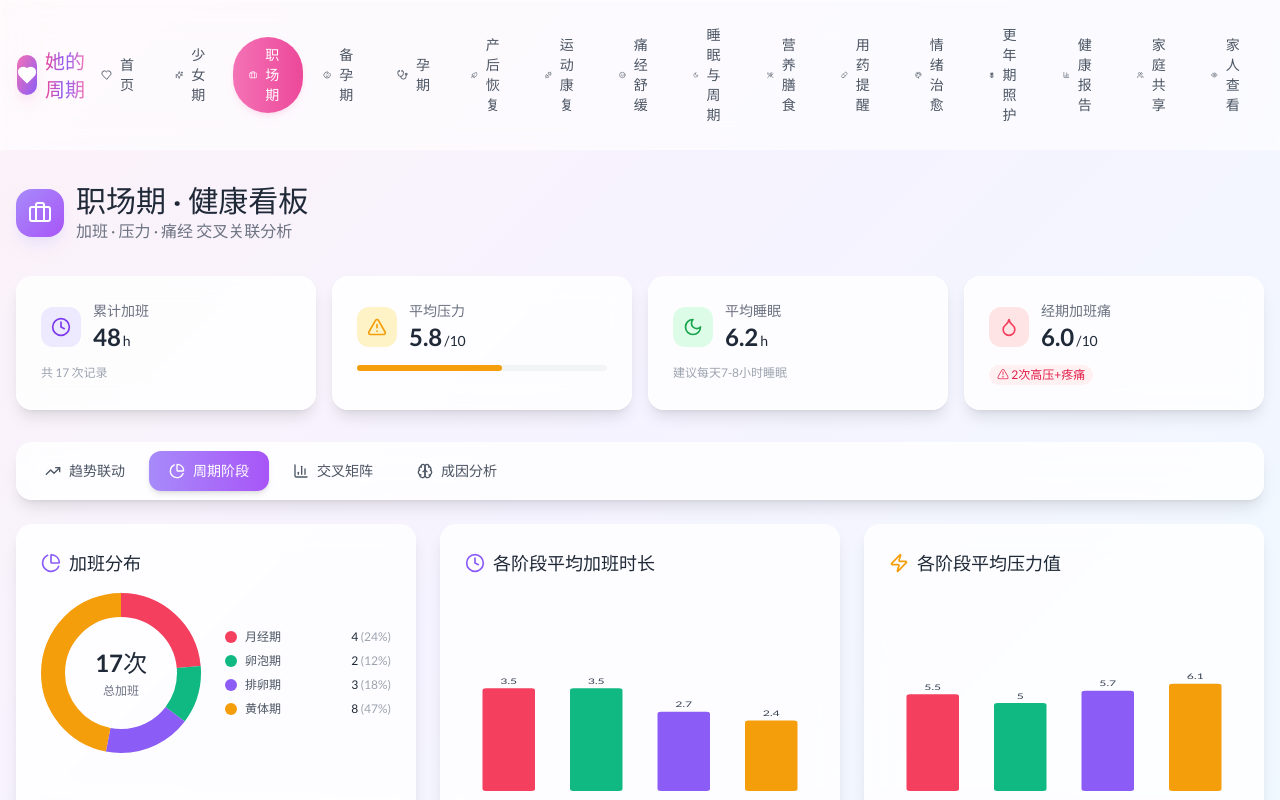
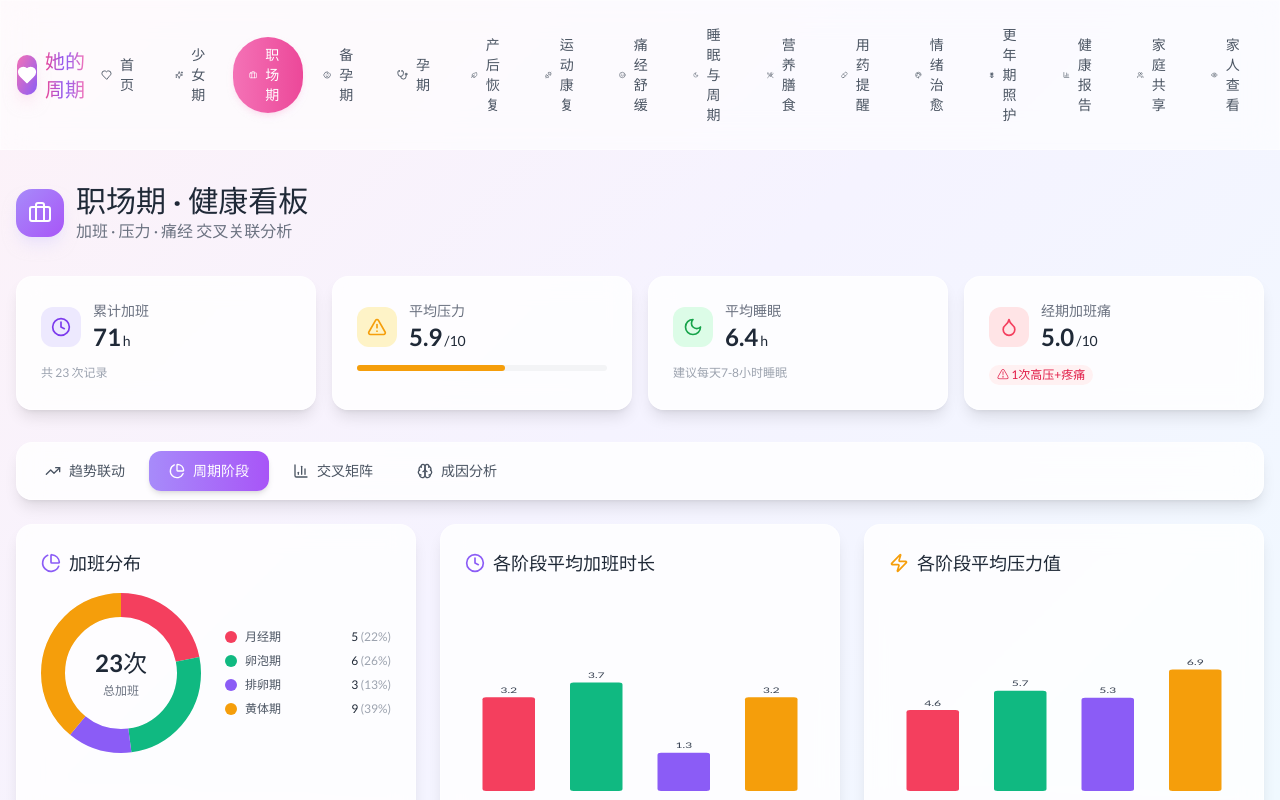
Before and after one commit to nineteen1026-pixel/lyt-22, a React (Vite) app: page /career in a window 1280 px wide. Both pictures are taken after a click on the button "周期阶段". Shown: the top 800 px of the page. Built offline with nearby package versions, Linux system fonts and the light colour scheme.

Commit message:
.3981746827702544:15b5d4df1124f240081c4484165458d2_6a3632fed3ef55831c913ace.6a363701d3ef55831c913c25.6a3637014e48fb612886aae0:Trae CN.T(2026/6/20 14:45:21)

```diff
--- a/src/pages/Career.tsx
+++ b/src/pages/Career.tsx
@@ -56,7 +56,7 @@ const painLevelLabels = [
 ];
 
 export default function CareerPage() {
-  const { overtimeRecords, addOvertimeRecord } = useAppStore();
+  const { overtimeRecords, addOvertimeRecord, getCyclePhaseForDate } = useAppStore();
   const [showAddModal, setShowAddModal] = useState(false);
   const [activeAnalysisTab, setActiveAnalysisTab] = useState<AnalysisTab>('trend');
   const [newRecord, setNewRecord] = useState<Partial<OvertimeRecord>>({
@@ -82,12 +82,12 @@ export default function CareerPage() {
 
   const periodOvertimeRecords = overtimeRecords.filter((r) => r.isPeriodDay);
   const avgPeriodPain = periodOvertimeRecords.length > 0
-    ? (periodOvertimeRecords.reduce((sum, r) => sum + (r.dysmenorrheaLevel || 0), 0) / periodOvertimeRecords.length).toFixed(1)
+    ? (periodOvertimeRecords.reduce((sum, r) => sum + (r.dysmenorrheaLevel ?? 0), 0) / periodOvertimeRecords.length).toFixed(1)
     : 0;
 
   const highStressCount = overtimeRecords.filter((r) => r.stressLevel >= 7).length;
   const highStressWithPain = overtimeRecords.filter(
-    (r) => r.stressLevel >= 7 && (r.dysmenorrheaLevel || 0) >= 4
+    (r) => r.stressLevel >= 7 && (r.dysmenorrheaLevel ?? 0) >= 4
   ).length;
 
   const trendChartData = useMemo(() => {
@@ -103,7 +103,7 @@ export default function CareerPage() {
     const last14 = sortedRecords.slice(-14);
     return last14.map((r) => ({
       label: r.date,
-      value: r.dysmenorrheaLevel || 0,
+      value: r.dysmenorrheaLevel ?? 0,
       value2: r.stressLevel,
     }));
   }, [sortedRecords]);
@@ -121,8 +121,9 @@ export default function CareerPage() {
       phases[phase].count += 1;
       phases[phase].totalHours += r.hours;
       phases[phase].totalStress += r.stressLevel;
-      if (r.dysmenorrheaLevel) {
-        phases[phase].totalPain += r.dysmenorrheaLevel;
+      const pain = r.dysmenorrheaLevel ?? 0;
+      phases[phase].totalPain += pain;
+      if (pain > 0) {
         phases[phase].painDays += 1;
       }
     });
@@ -132,7 +133,8 @@ export default function CareerPage() {
       count: val.count,
       avgHours: val.count > 0 ? Number((val.totalHours / val.count).toFixed(1)) : 0,
       avgStress: val.count > 0 ? Number((val.totalStress / val.count).toFixed(1)) : 0,
-      avgPain: val.painDays > 0 ? Number((val.totalPain / val.painDays).toFixed(1)) : 0,
+      avgPain: val.count > 0 ? Number((val.totalPain / val.count).toFixed(1)) : 0,
+      painDays: val.painDays,
       ...cyclePhaseLabels[key],
     }));
   }, [overtimeRecords]);
@@ -163,29 +165,33 @@ export default function CareerPage() {
 
   const correlationBuckets = useMemo(() => {
     const buckets = {
-      lowStressLowHours: { pain: 0, count: 0 },
-      lowStressHighHours: { pain: 0, count: 0 },
-      highStressLowHours: { pain: 0, count: 0 },
-      highStressHighHours: { pain: 0, count: 0 },
+      lowStressLowHours: { pain: 0, count: 0, periodCount: 0 },
+      lowStressHighHours: { pain: 0, count: 0, periodCount: 0 },
+      highStressLowHours: { pain: 0, count: 0, periodCount: 0 },
+      highStressHighHours: { pain: 0, count: 0, periodCount: 0 },
     };
 
     overtimeRecords.forEach((r) => {
       const isHighStress = r.stressLevel >= 6;
       const isHighHours = r.hours >= 3;
-      const pain = r.dysmenorrheaLevel || 0;
+      const pain = r.dysmenorrheaLevel ?? 0;
 
       if (!isHighStress && !isHighHours) {
         buckets.lowStressLowHours.count += 1;
         buckets.lowStressLowHours.pain += pain;
+        if (r.isPeriodDay) buckets.lowStressLowHours.periodCount += 1;
       } else if (!isHighStress && isHighHours) {
         buckets.lowStressHighHours.count += 1;
         buckets.lowStressHighHours.pain += pain;
+        if (r.isPeriodDay) buckets.lowStressHighHours.periodCount += 1;
       } else if (isHighStress && !isHighHours) {
         buckets.highStressLowHours.count += 1;
         buckets.highStressLowHours.pain += pain;
+        if (r.isPeriodDay) buckets.highStressLowHours.periodCount += 1;
       } else {
         buckets.highStressHighHours.count += 1;
         buckets.highStressHighHours.pain += pain;
+        if (r.isPeriodDay) buckets.highStressHighHours.periodCount += 1;
       }
     });
 
@@ -193,6 +199,7 @@ export default function CareerPage() {
       key,
       avgPain: val.count > 0 ? Number((val.pain / val.count).toFixed(1)) : 0,
       count: val.count,
+      periodCount: val.periodCount,
     }));
   }, [overtimeRecords]);
 
@@ -226,7 +233,7 @@ export default function CareerPage() {
     }[] = [];
 
     const highStressPainRecords = overtimeRecords.filter(
-      (r) => r.stressLevel >= 7 && (r.dysmenorrheaLevel || 0) >= 5
+      (r) => r.stressLevel >= 7 && (r.dysmenorrheaLevel ?? 0) >= 5
     );
     if (highStressPainRecords.length >= 2) {
       insights.push({
@@ -306,17 +313,12 @@ export default function CareerPage() {
 
   const handleAddRecord = () => {
     if (newRecord.date && newRecord.hours !== undefined) {
-      let cyclePhase: OvertimeRecord['cyclePhase'] = 'follicular';
-      let isPeriodDay = false;
-      const date = new Date(newRecord.date);
-      const cycleStart = new Date();
-      cycleStart.setDate(cycleStart.getDate() - 3);
-      const dayInCycle = Math.floor((date.getTime() - cycleStart.getTime()) / (1000 * 60 * 60 * 24));
-      const cycleDay = ((dayInCycle % 28) + 28) % 28;
-      if (cycleDay >= 0 && cycleDay < 5) { cyclePhase = 'period'; isPeriodDay = true; }
-      else if (cycleDay >= 5 && cycleDay < 12) cyclePhase = 'follicular';
-      else if (cycleDay >= 12 && cycleDay < 16) cyclePhase = 'ovulation';
-      else cyclePhase = 'luteal';
+      const phaseInfo = getCyclePhaseForDate(newRecord.date);
+      const cyclePhase: OvertimeRecord['cyclePhase'] =
+        phaseInfo.phase === 'period' ? 'period' :
+        phaseInfo.phase === 'ovulation' ? 'ovulation' :
+        phaseInfo.phase === 'luteal' ? 'luteal' : 'follicular';
+      const isPeriodDay = phaseInfo.phase === 'period';
 
       addOvertimeRecord({
         id: generateId(),
@@ -325,7 +327,7 @@ export default function CareerPage() {
         stressLevel: newRecord.stressLevel || 5,
         sleepHours: newRecord.sleepHours || 7,
         periodImpact: newRecord.periodImpact,
-        dysmenorrheaLevel: newRecord.dysmenorrheaLevel || undefined,
+        dysmenorrheaLevel: newRecord.dysmenorrheaLevel ?? undefined,
         isPeriodDay,
         cyclePhase,
       } as OvertimeRecord);
@@ -599,7 +601,7 @@ export default function CareerPage() {
                       </div>
                       <div>
                         <span className="text-gray-400">痛经</span>
-                        <p className="font-medium text-gray-700">{p.avgPain || '—'}/10</p>
+                        <p className="font-medium text-gray-700">{p.avgPain}/10{p.painDays > 0 ? ` (${p.painDays}次痛)` : ''}</p>
                       </div>
                     </div>
                   </div>
@@ -652,6 +654,12 @@ export default function CareerPage() {
                           <p className="text-xs text-gray-400">样本数</p>
                           <p className="text-xl font-bold text-gray-700">{bucket.count}</p>
                         </div>
+                        {bucket.periodCount > 0 && (
+                          <div>
+                            <p className="text-xs text-gray-400">含经期</p>
+                            <p className="text-xl font-bold text-rose-500">{bucket.periodCount}</p>
+                          </div>
+                        )}
                       </div>
                       <div className="w-full bg-gray-100 rounded-full h-2">
                         <div
@@ -818,7 +826,7 @@ export default function CareerPage() {
               <div className="space-y-3 max-h-[600px] overflow-y-auto pr-2">
                 {overtimeRecords.map((record) => {
                   const stressInfo = getStressLabel(record.stressLevel);
-                  const painLevel = record.dysmenorrheaLevel || 0;
+                  const painLevel = record.dysmenorrheaLevel ?? 0;
                   const painInfo = getPainLabel(painLevel);
                   return (
                     <div
@@ -1031,10 +1039,10 @@ export default function CareerPage() {
 
               <div>
                 <label className="text-sm font-medium text-gray-700 mb-2 block">
-                  痛经等级: {newRecord.dysmenorrheaLevel || 0}/10
-                  {newRecord.dysmenorrheaLevel && newRecord.dysmenorrheaLevel > 0 && (
-                    <span className="ml-2 text-xs font-normal" style={{ color: getPainLabel(newRecord.dysmenorrheaLevel).color }}>
-                      · {getPainLabel(newRecord.dysmenorrheaLevel).label}
+                  痛经等级: {newRecord.dysmenorrheaLevel ?? 0}/10
+                  {(newRecord.dysmenorrheaLevel ?? 0) > 0 && (
+                    <span className="ml-2 text-xs font-normal" style={{ color: getPainLabel(newRecord.dysmenorrheaLevel ?? 0).color }}>
+                      · {getPainLabel(newRecord.dysmenorrheaLevel ?? 0).label}
                     </span>
                   )}
                 </label>
@@ -1042,7 +1050,7 @@ export default function CareerPage() {
                   type="range"
                   min="0"
                   max="10"
-                  value={newRecord.dysmenorrheaLevel || 0}
+                  value={newRecord.dysmenorrheaLevel ?? 0}
                   onChange={(e) => setNewRecord({ ...newRecord, dysmenorrheaLevel: Number(e.target.value) })}
                   className="w-full accent-rose-500"
                 />
--- a/src/store/useAppStore.ts
+++ b/src/store/useAppStore.ts
@@ -375,16 +375,17 @@ const generateShareCodeString = () => {
 const mockOvertimeRecords: OvertimeRecord[] = (() => {
   const records: OvertimeRecord[] = [];
   const today = new Date();
-  const cycleStart = new Date(today);
-  cycleStart.setDate(today.getDate() - 3);
+  const cycleStartRef = new Date(lastPeriod);
+  const cycleLen = initialCycleData.cycleLength;
+  const periodLen = initialCycleData.periodLength;
 
   for (let i = 29; i >= 0; i--) {
     const date = new Date(today);
     date.setDate(today.getDate() - i);
     const dateStr = date.toISOString().split('T')[0];
 
-    const dayInCycle = Math.floor((date.getTime() - cycleStart.getTime()) / (1000 * 60 * 60 * 24));
-    const cycleDay = ((dayInCycle % 28) + 28) % 28;
+    const dayInCycle = Math.floor((date.getTime() - cycleStartRef.getTime()) / (1000 * 60 * 60 * 24));
+    const cycleDay = ((dayInCycle % cycleLen) + cycleLen) % cycleLen;
 
     let cyclePhase: OvertimeRecord['cyclePhase'] = 'follicular';
     let isPeriodDay = false;
@@ -393,7 +394,7 @@ const mockOvertimeRecords: OvertimeRecord[] = (() => {
     let baseStress = 3;
     let baseSleep = 7.5;
 
-    if (cycleDay >= 0 && cycleDay < 5) {
+    if (cycleDay >= 0 && cycleDay < periodLen) {
       cyclePhase = 'period';
       isPeriodDay = true;
       if (cycleDay <= 2) {
@@ -401,18 +402,18 @@ const mockOvertimeRecords: OvertimeRecord[] = (() => {
       } else {
         dysmenorrheaLevel = Math.floor(Math.random() * 4);
       }
-    } else if (cycleDay >= 5 && cycleDay < 12) {
+    } else if (cycleDay >= periodLen && cycleDay < periodLen + 7) {
       cyclePhase = 'follicular';
       baseStress = 3 + Math.random() * 2;
       baseSleep = 7 + Math.random() * 1;
-    } else if (cycleDay >= 12 && cycleDay < 16) {
+    } else if (cycleDay >= periodLen + 7 && cycleDay < periodLen + 11) {
       cyclePhase = 'ovulation';
       baseStress = 4 + Math.random() * 2;
     } else {
       cyclePhase = 'luteal';
       baseStress = 5 + Math.random() * 2;
       baseSleep = 6 + Math.random() * 1.5;
-      if (cycleDay >= 24) {
+      if (cycleDay >= cycleLen - 4) {
         dysmenorrheaLevel = Math.floor(Math.random() * 4);
       }
     }
@@ -427,7 +428,7 @@ const mockOvertimeRecords: OvertimeRecord[] = (() => {
       let sleepHours = baseSleep;
       let periodImpact: string | undefined;
 
-      if (cycleDay <= 2 && isPeriodDay) {
+      if (cycleDay <= Math.min(2, periodLen - 1) && isPeriodDay) {
         const extraStress = Math.random() > 0.5 ? Math.floor(1 + Math.random() * 3) : 0;
         hours = Math.floor(1 + Math.random() * 4);
         stressLevel = Math.min(10, Math.floor(baseStress + extraStress + (hours > 2 ? 2 : 1)));
@@ -439,7 +440,7 @@ const mockOvertimeRecords: OvertimeRecord[] = (() => {
         } else if (hours >= 2) {
           periodImpact = '经期加班，腹部不适加剧';
         }
-      } else if (cyclePhase === 'luteal' && cycleDay >= 22) {
+      } else if (cyclePhase === 'luteal' && cycleDay >= cycleLen - 6) {
         hours = Math.floor(1 + Math.random() * 5);
         stressLevel = Math.min(10, Math.floor(baseStress + (hours > 3 ? 2 : 1)));
         sleepHours = Math.max(4.5, baseSleep - (hours > 2 ? 1 : 0.3));
```
